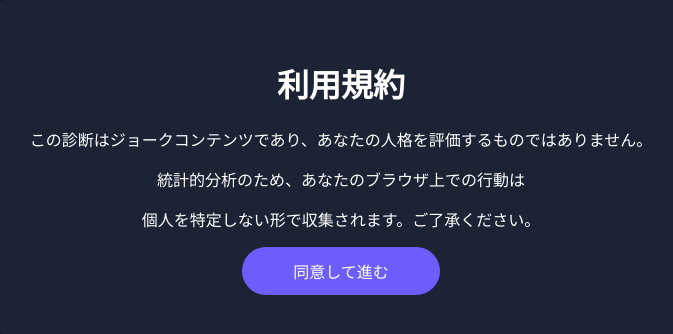
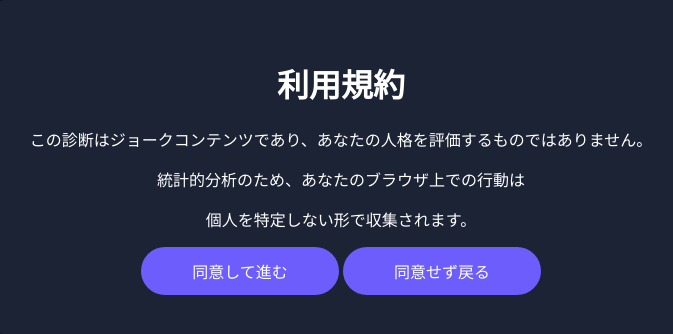
Before and after one commit to VolcRS-shuravenue/dopa_ver1, a Flask app: page /person_terms in a window 1280 px wide. Shown: the part 233-567 px from the top of the page, without its empty margins (299-972 px from the left). Run offline with Flask 3, Linux system fonts and the light colour scheme.

Commit message:
同意ボタン

```diff
--- a/templates/person_terms.html
+++ b/templates/person_terms.html
@@ -11,8 +11,9 @@
         <h1>利用規約</h1>
         <p>この診断はジョークコンテンツであり、あなたの人格を評価するものではありません。</p>
         <p>統計的分析のため、あなたのブラウザ上での行動は</p>
-        <p>個人を特定しない形で収集されます。ご了承ください。</p>
+        <p>個人を特定しない形で収集されます。</p>
         <a href="/dopa_test" class="btn">同意して進む</a>
+        <a href="/index" class="btn">同意せず戻る</a>
     </div>
 </body>
 </html>
--- a/templates/song_terms.html
+++ b/templates/song_terms.html
@@ -13,6 +13,7 @@
         <p>音楽的な優劣や人格を評価するものではありません。</p>
         <p>アップロードされた音源は解析後に削除されます。</p>
         <a href="/upload" class="btn">同意して進む</a>
+        <a href="/index" class="btn">同意せず戻る</a>
     </div>
 </body>
 </html>
```
